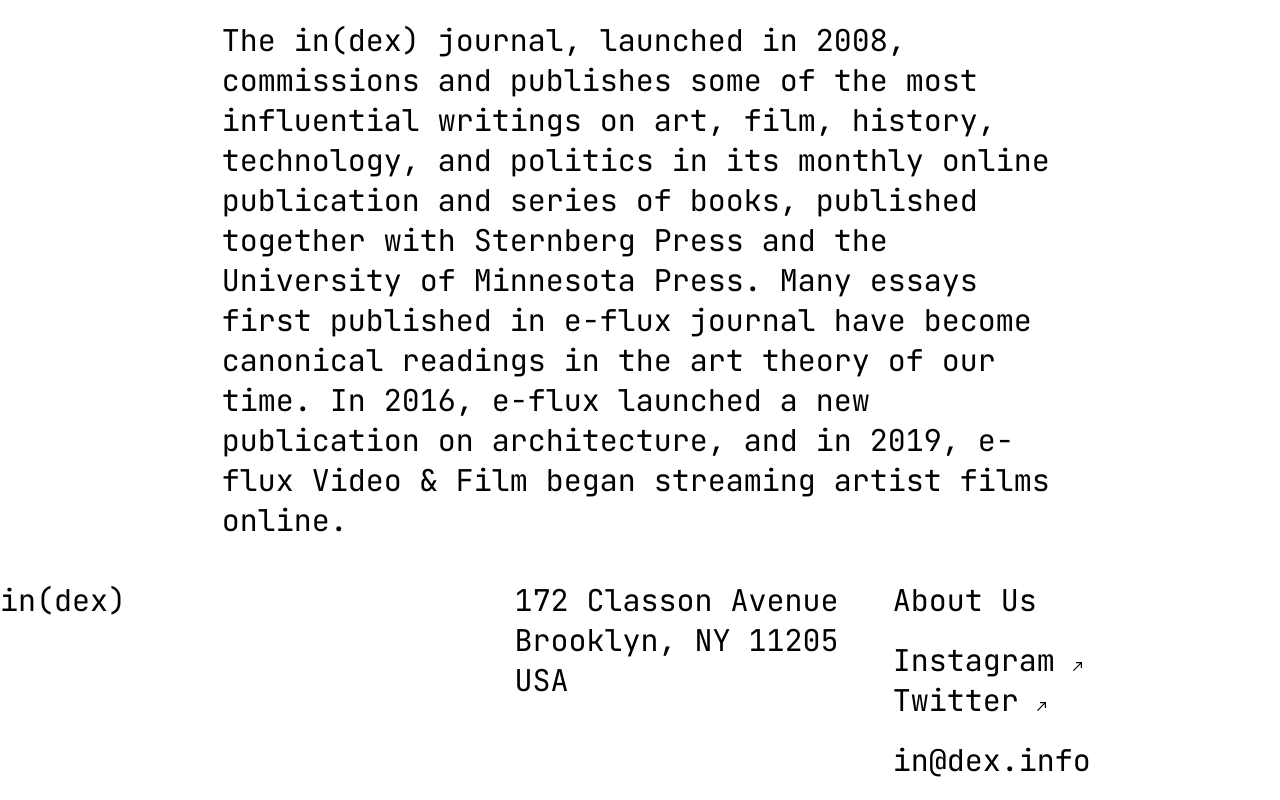
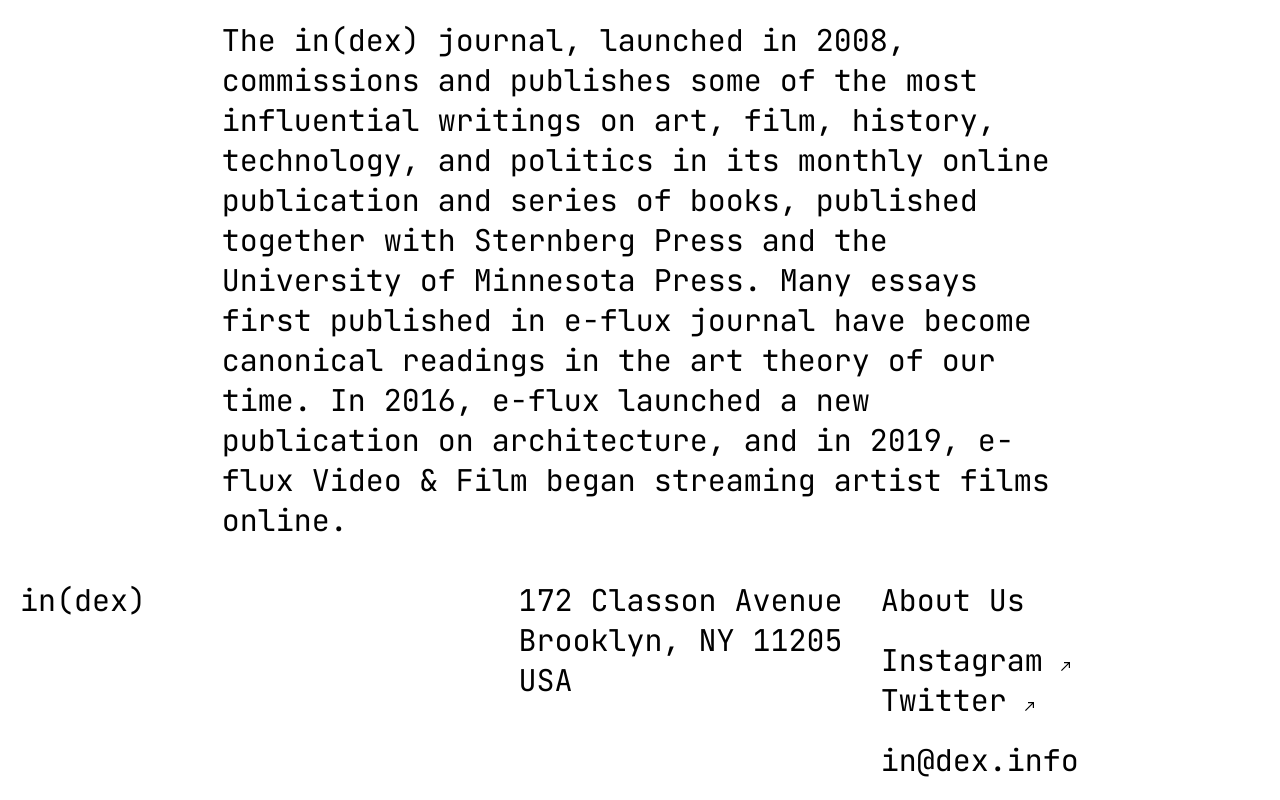
Before and after one commit to Yngvolainen/index, a Vue app: page /about-us in a window 1280 px wide. Shown: the part 1189-1989 px from the top of the page. Built offline with nearby package versions, Linux system fonts and the light colour scheme.

Commit message:
Changed variables

```diff
--- a/src/components/Footer.vue
+++ b/src/components/Footer.vue
@@ -43,7 +43,7 @@
   grid-gap: var(--gap-big);
   font-family: var(--main-font);
   padding-bottom: var(--bottom-small);
-  margin-left: var(--outside-margin);
+  margin: var(--outside-margin);
   font-size: var(--body);
   color: var(--primary);
   }
```
